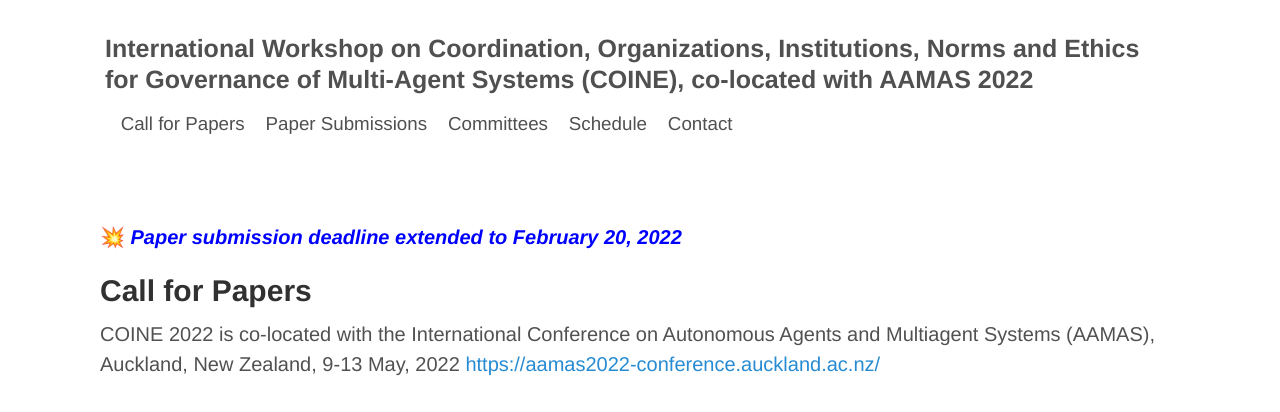
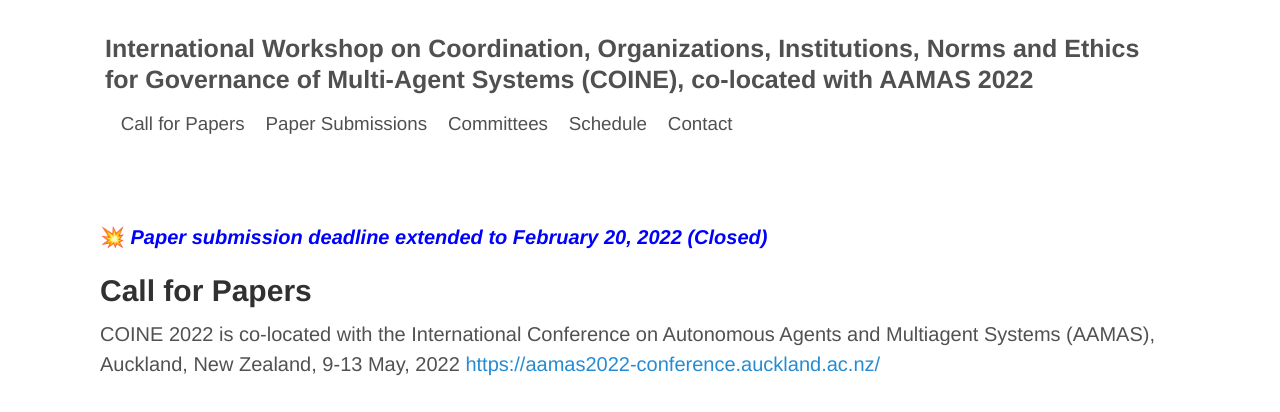
Before and after one commit to jithincheriyan/coine-2022-auckland, a Jekyll site: the page built from call_for_papers.md, in a window 1280 px wide and 900 px high. Shown: the top 412 px of the window. Built offline with Jekyll 4.4.1, drawn with Linux system fonts in a browser that asks for light colours; part of the change alters nothing that is shown; some of the changed text lies outside the part shown.

Commit message:
Update call_for_papers.md

```diff
--- a/call_for_papers.md
+++ b/call_for_papers.md
@@ -2,7 +2,7 @@
 layout: default
 title: COINE
 ---
-💥 __*<span style="color:blue">Paper submission deadline extended to February 20, 2022</span>*__
+💥 __*<span style="color:blue">Paper submission deadline extended to February 20, 2022 (Closed)</span>*__
 
 ## Call for Papers
 COINE 2022 is co-located with the International Conference on Autonomous Agents and Multiagent Systems (AAMAS), Auckland, New Zealand, 9-13 May, 2022 [https://aamas2022-conference.auckland.ac.nz/](https://aamas2022-conference.auckland.ac.nz/)
@@ -35,8 +35,8 @@ COINE inherited COIN's B-rating on the Computing Research and Education Associat
 
 ### Important Dates (Updated)
 - Paper submission (Closed): ~~January 30, 2022~~ ~~February 13, 2022~~ February 20, 2022
-- Author notifications: ~~February 27, 2022~~ March 21, 2022
-- Camera-ready deadline: ~~March 4, 2022~~ March 28, 2022
+- Author notifications: ~~February 27, 2022~~ March 25, 2022
+- Camera-ready deadline: ~~March 4, 2022~~ April 1, 2022
 - Workshop: May 9 or 10, 2022
 
 
```
